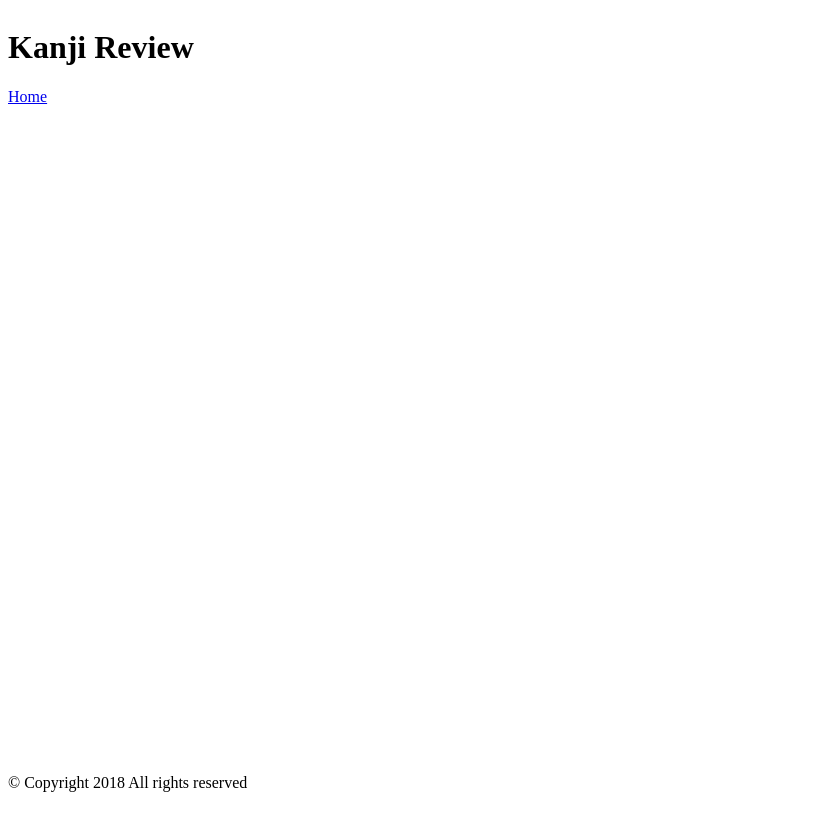
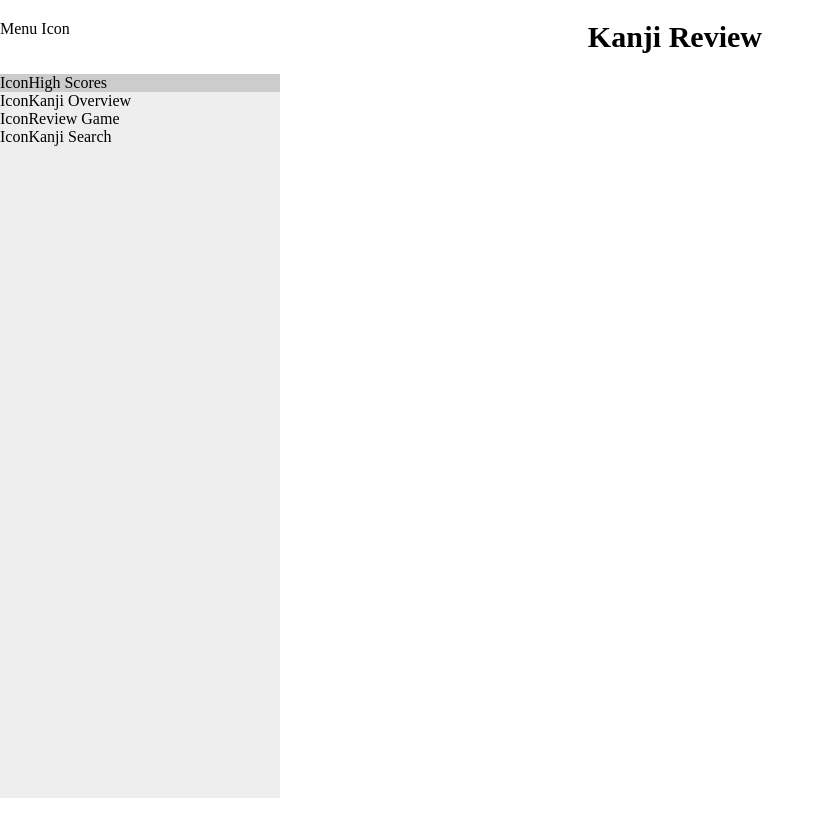
Before and after one commit to jessicakarpovich/wd5, a plain HTML site: page index.html in a window 1280 px wide. Shown: the whole page, without its empty margins (0-825 px from the left). Drawn offline with Linux system fonts and the light colour scheme.

Commit message:
Added some basic styling and sidbar.

```diff
--- a/index.html
+++ b/index.html
@@ -12,17 +12,27 @@
 
     <body>
         <header>
+            <p><span>Menu Icon</span></p>
             <h1>Kanji Review</h1>
         </header>
 
         <div class="content">
-            <nav>
-                <a href="index.html">Home</a>
+            <!-- sidebar -->
+            <nav class="sidebar">
+                <ul>
+                    <!-- Replace Icon text with font awesome icons later -->
+                    <!-- On click, take to right view and add active class for styling -->
+                    <li class="js-home-link link active"><span>Icon</span>High Scores</li>
+                    <li class="js-review-link link"><span>Icon</span>Kanji Overview</li>
+                    <li class="js-game-link link"><span>Icon</span>Review Game</li>
+                    <li class="js-search-link link"><span>Icon</span>Kanji Search</li>
+                </ul>
             </nav>
+
+            <section class="js-view">
+                <!-- Insert content through view here -->
+            </section>
         </div>
-
-        <footer>
-            <p>© Copyright 2018 All rights reserved</p>
-        </footer>
+        <script src="scripts/main.js"></script>
     </body>
 </html>
--- a/scripts/main.js
+++ b/scripts/main.js
@@ -0,0 +1,40 @@
+window.addEventListener("load", function() {
+
+    let controller = new Controller();
+});
+
+class Controller {
+    constructor() {
+        console.log("Controller created.");
+        this.model = new Model();
+        this.view = new View();
+    }
+}
+
+
+class Model {
+    constructor() {
+        console.log("Model created");
+    }
+}
+
+class View {
+    constructor() {
+        console.log("View created.");
+        this.addListeners();
+
+    }
+
+    addListeners() {
+        // this is to change active class for sidebar links
+        let links = document.querySelectorAll(".link");
+        // go through each link, add a click event listener
+        for (let i=0; i < links.length; i++) {
+            links[i].addEventListener("click", function() {
+                // remove active class from current link and add it to the one that was clicked
+                document.querySelector(".active").classList.remove("active");
+                this.classList.add("active");
+            });
+        }
+    }
+}
--- a/scss/base/_base.scss
+++ b/scss/base/_base.scss
@@ -0,0 +1,29 @@
+html {
+    font-size: 62.5%;
+}
+
+body {
+    font-size: $font-size;
+}
+
+
+
+
+h1 {
+    font-size: $font-size-h1;
+}
+
+
+
+.sidebar {
+    width: 28rem;
+    background-color: #eee;
+
+    li {
+        cursor: pointer;
+    }
+
+    .active {
+        background-color: #ccc;
+    }
+}
--- a/scss/base/_reset.scss
+++ b/scss/base/_reset.scss
@@ -0,0 +1,17 @@
+html, body,
+header, footer, section, article,
+nav, div, ol, ul,
+h1, h2, h3, h4, h5, h6, p, button,
+li, a, span {
+    margin: 0;
+    padding: 0;
+    font-size: 100%;
+}
+
+ol, ul {
+    list-style-type: none;
+}
+
+a {
+    text-decoration-line: none;
+}
--- /dev/null
+++ b/scss/components/_header.scss
@@ -0,0 +1,7 @@
+header {
+    display: flex;
+    padding: 2rem 0;
+    h1 {
+        margin: 0 auto;
+    }
+}
--- /dev/null
+++ b/scss/components/_scrollingContent.scss
@@ -0,0 +1,14 @@
+/*----------------*/
+/* Scrolling Content */
+/*----------------*/
+body {
+    @extend %flex-column;
+    max-height: 100vh;
+}
+
+.content {
+    overflow: scroll;
+    display: flex;
+    // subtract height of header
+    height: calc(100vh - 7.6rem);
+}
--- a/scss/components/_stickyfooter.scss
+++ /dev/null
@@ -1,11 +0,0 @@
-/*----------------*/
-/* Sticky Footer */
-/*----------------*/
-body {
-    @extend %flex-column;
-    min-height: 100vh;
-}
-
-.content {
-    flex: 1;
-}
--- a/scss/main.scss
+++ b/scss/main.scss
@@ -6,4 +6,5 @@
 @import 'base/reset';
 @import 'base/base';
 
-@import 'components/stickyfooter';
+@import 'components/scrollingContent';
+@import 'components/header';
--- a/scss/utils/_variables.scss
+++ b/scss/utils/_variables.scss
@@ -0,0 +1,2 @@
+$font-size: 1.6rem;
+$font-size-h1: 3rem;
```
Also changed, not shown: css/main.css, 1 other file.
